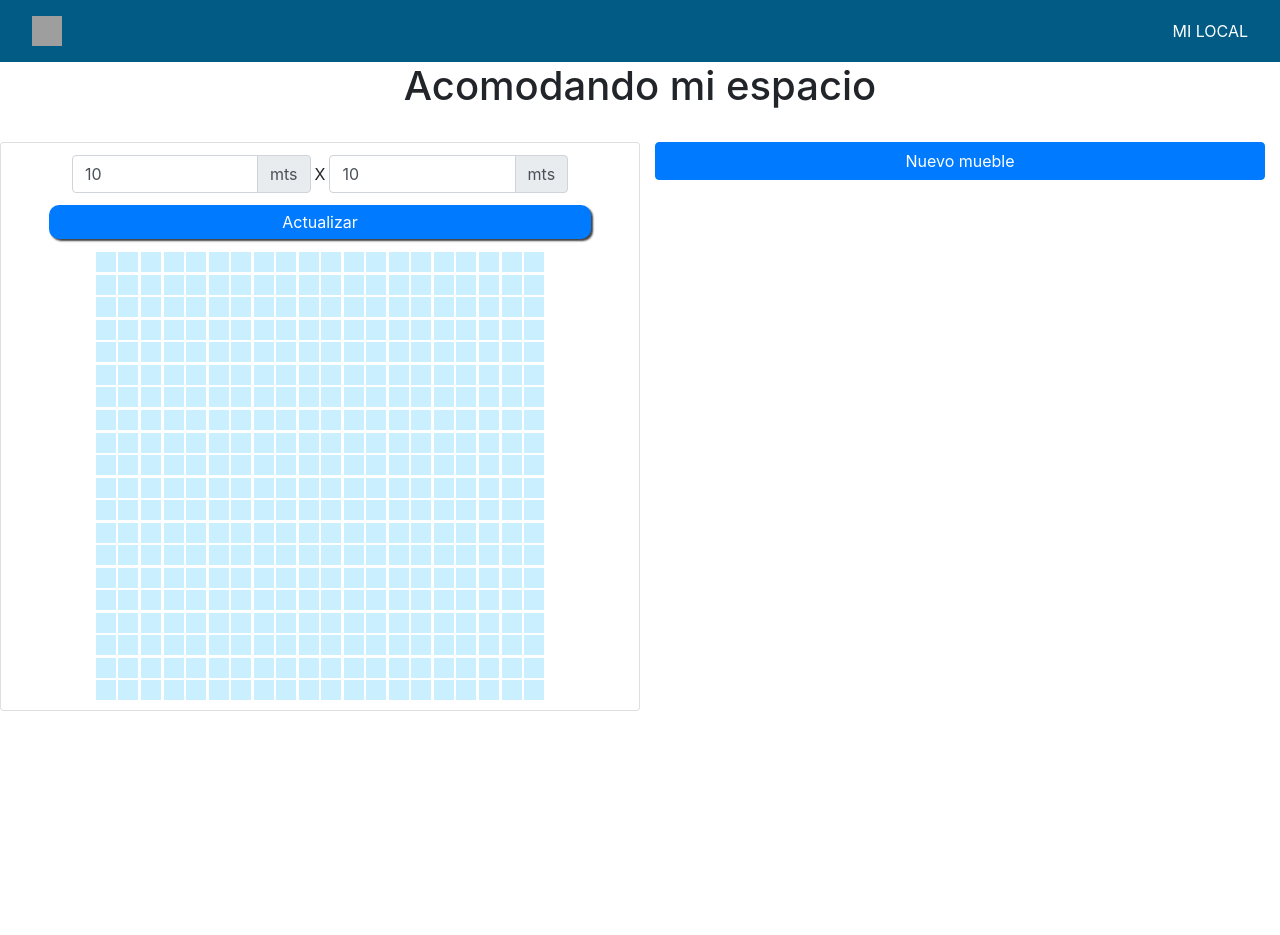
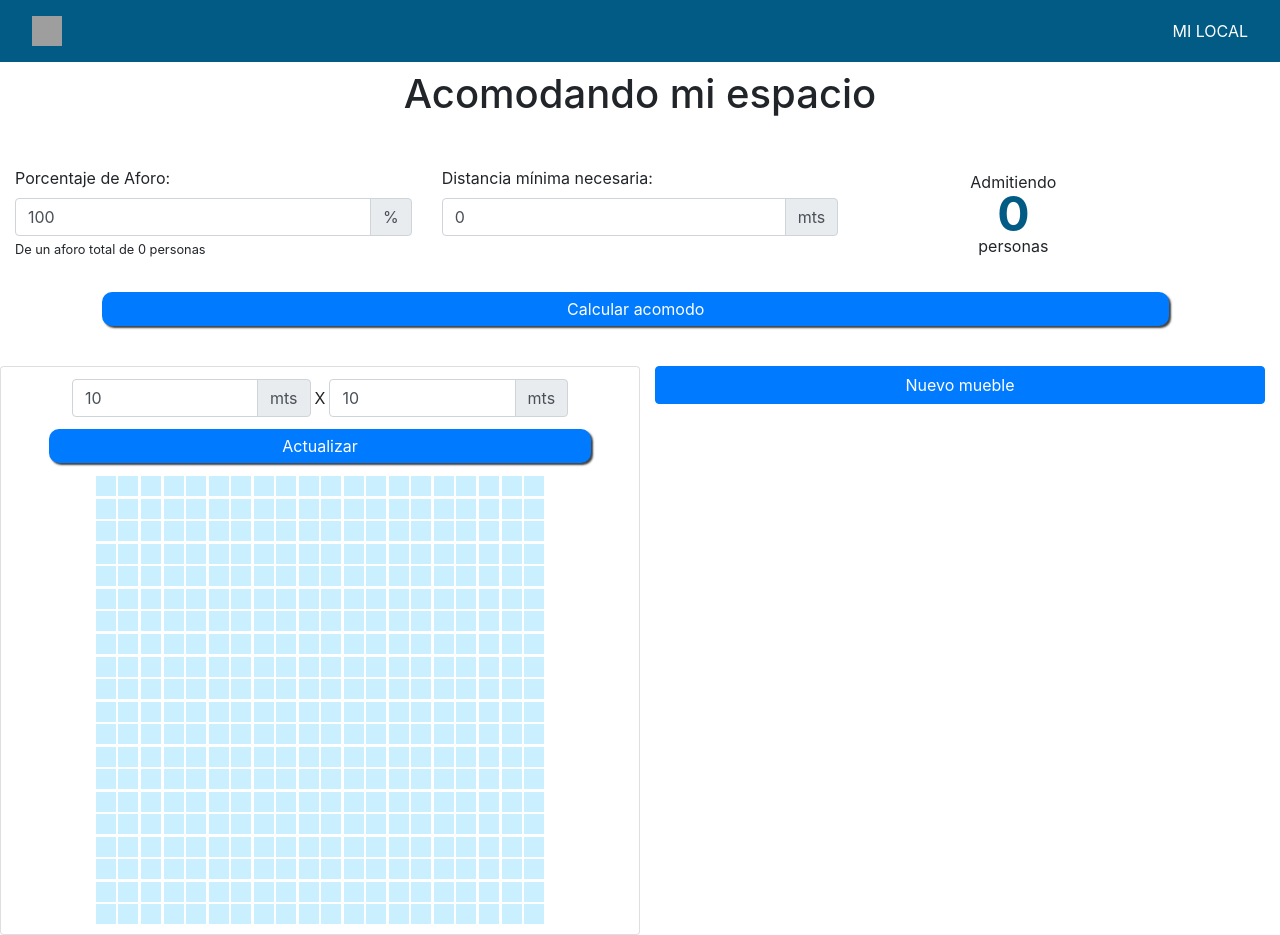
Before and after one commit to EstradaDiego99/mi-local, a React (Create React App) app: page / in a window 1280 px wide. Before the commit the page ends 800 px from the top, so only its background shows below. Built offline with nearby package versions, Linux system fonts and the light colour scheme; grey boxes are pictures that could not be loaded; the HTML template or start-up script is replaced by a standard one.

Commit message:
More CSS and upper components implementation

```diff
--- a/src/components/home.component.js
+++ b/src/components/home.component.js
@@ -24,12 +24,25 @@ export default class Home extends Component {
 
       /** Do we show the new object panel? */
       showNewObject: false,
+
+      /** The total amount of customers we have based on the objects we have */
+      aforoTotal: 0,
+
+      /** The percentage of the total amount of customers we can hold */
+      porcentajeAforo: 100.0,
+
+      /** Amount in meters of distance necesary between groups of people */
+      minDistance: 0.0,
+
+      /** Amount in people total we will be able to hold */
+      gentePermitida: 0,
     };
 
     this.updateMatrix = this.updateMatrix.bind(this);
     this.updateSize = this.updateSize.bind(this);
     this.handleInputChange = this.handleInputChange.bind(this);
     this.triggerNewObjectPanel = this.triggerNewObjectPanel.bind(this);
+    this.beGONE = this.beGONE.bind(this);
     this.removeObject = this.removeObject.bind(this);
   }
 
@@ -88,6 +101,10 @@ export default class Home extends Component {
     this.setState({ objects: objects });
   }
 
+  beGONE() {
+    console.log("beGONE!!!");
+  }
+
   generateMatrix(matrix) {
     const buttonsList = [];
     for (const i in matrix) {
@@ -124,8 +141,59 @@ export default class Home extends Component {
     return (
       <div>
         <header>
-          <h1>Acomodando mi espacio</h1>
+          <h1 className="mt-2">Acomodando mi espacio</h1>
+          <div className="d-flex flex-wrap container mt-5">
+            <div className="col-6 col-md-4 mb-3">
+              <label>Porcentaje de Aforo: </label>
+              <div className="input-group">
+                <input
+                  type="text"
+                  className="form-control"
+                  name="porcentajeAforo"
+                  value={this.state.porcentajeAforo}
+                  onChange={this.handleInputChange}
+                ></input>
+                <div className="input-group-append">
+                  <span className="input-group-text">%</span>
+                </div>
+              </div>
+              <small>
+                De un aforo total de {this.state.aforoTotal} personas
+              </small>
+            </div>
+            <div className="col-6 col-md-4 mb-3">
+              <label>Distancia mínima necesaria: </label>
+              <div className="input-group">
+                <input
+                  type="text"
+                  className="form-control"
+                  name="minDistance"
+                  value={this.state.minDistance}
+                  onChange={this.handleInputChange}
+                ></input>
+                <div className="input-group-append">
+                  <span className="input-group-text">mts</span>
+                </div>
+              </div>
+            </div>
+            <div id="admittance-text-summary" className="col-12 col-md-3">
+              <p className="mt-1">Admitiendo</p>
+              <p>
+                <strong>{this.state.gentePermitida}</strong>
+              </p>
+              <p> personas</p>
+            </div>
+          </div>
         </header>
+
+        <button
+          id="calculate-layout"
+          className="btn btn-primary button col-10"
+          onClick={this.beGONE}
+        >
+          Calcular acomodo
+        </button>
+
         <div className="container d-flex flex-wrap">
           <div className="col-12 col-md-6 mt-4 card p-2">
             <form className="d-flex container-fluid flex-wrap align-items-center mb-1 justify-content-center">
@@ -139,8 +207,8 @@ export default class Home extends Component {
                   value={this.state.width}
                   onChange={this.handleInputChange}
                 />
-                <div class="input-group-append">
-                  <span class="input-group-text">mts</span>
+                <div className="input-group-append">
+                  <span className="input-group-text">mts</span>
                 </div>
               </div>
               <span>X</span>
@@ -154,8 +222,8 @@ export default class Home extends Component {
                   value={this.state.height}
                   onChange={this.handleInputChange}
                 />
-                <div class="input-group-append">
-                  <span class="input-group-text">mts</span>
+                <div className="input-group-append">
+                  <span className="input-group-text">mts</span>
                 </div>
               </div>
               <button
--- a/src/components/home.css
+++ b/src/components/home.css
@@ -1,3 +1,7 @@
+body::-webkit-scrollbar {
+  display: none;
+}
+
 h1 {
   text-align: center;
 }
@@ -32,10 +36,32 @@ h1 {
   margin: 0 auto;
 }
 
+#admittance-text-summary {
+  text-align: center;
+}
+
+#admittance-text-summary p {
+  margin: 0;
+  margin-top: -1em;
+}
+
+#admittance-text-summary strong {
+  font-size: 3em;
+  font-weight: bolder;
+  color: rgb(1, 91, 133);
+}
+
 .cells-container {
   width: 100%;
   height: min(100vw, 100%);
   overflow: scroll;
+}
+.cells-container::-webkit-scrollbar {
+  display: none;
+}
+
+#calculate-layout {
+  margin: 1em 8%;
 }
 
 #new-object-name {
```
